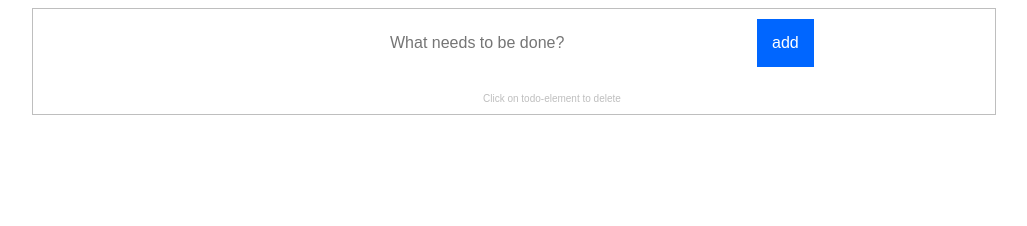
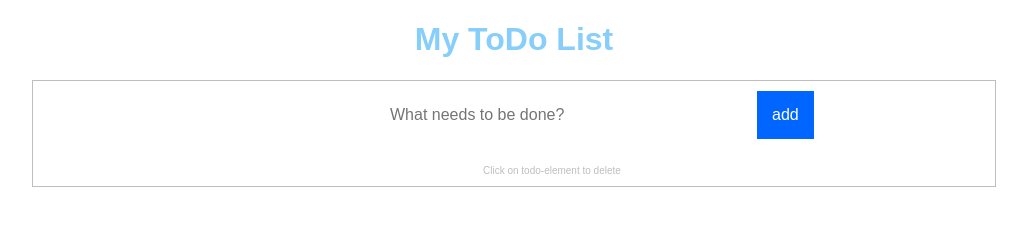
Before and after one commit to levikal/ToDoList, a React app: page public/index.html in a window 1280 px wide. Shown: the whole page, without its empty margins (126-1153 px from the left). Built offline with nearby package versions, Linux system fonts and the light colour scheme.

Commit message:
Update index.html

```diff
--- a/public/index.html
+++ b/public/index.html
@@ -6,7 +6,7 @@
 </head>
 
 <body>
-
+<h1>My ToDo List</h1>
 <div id="container"></div>
 
 </body>
```
